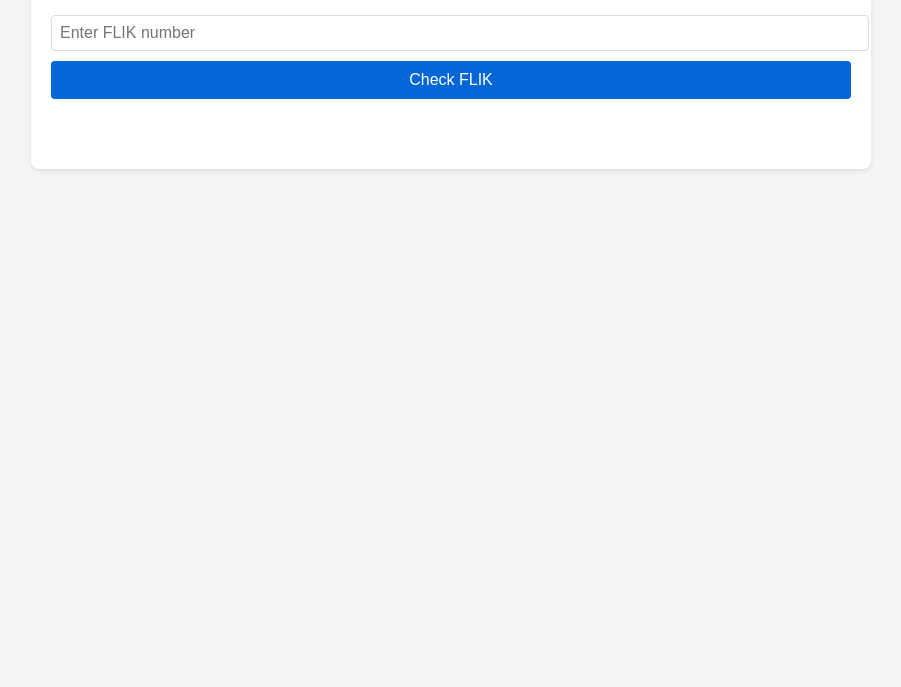
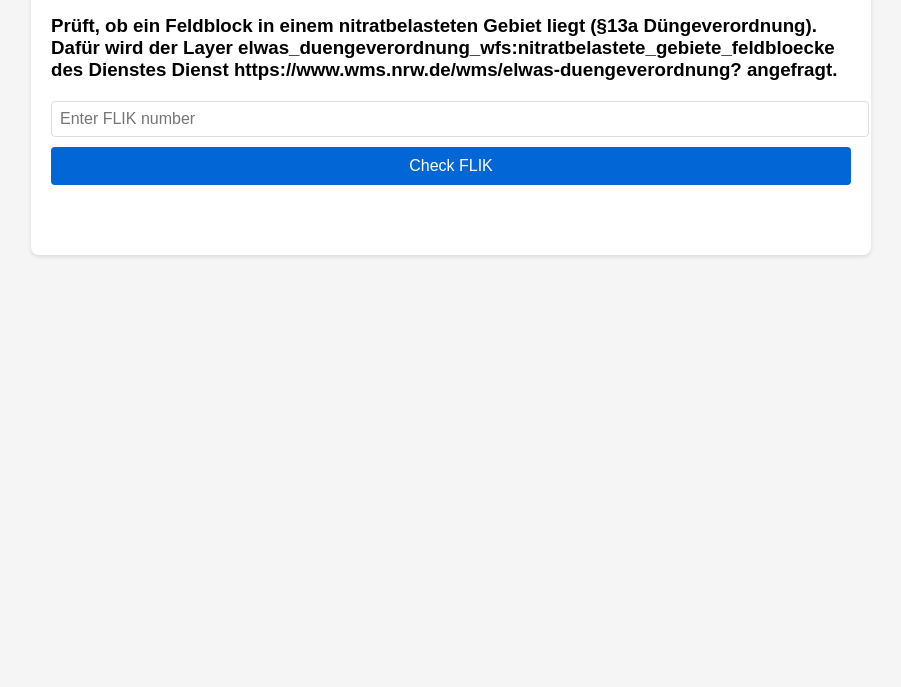
Before and after one commit to kratum/flik-checker, a plain HTML site: page index.html in a window 1280 px wide. Shown: the part 113-800 px from the top of the page, without its empty margins (189-1090 px from the left). Drawn offline with Linux system fonts and the light colour scheme.

Commit message:
Update index.html

```diff
--- a/index.html
+++ b/index.html
@@ -83,6 +83,8 @@
 <body>
     <div class="container">
         <h1>FLIK Checker</h1>
+        <h3>Prüft, ob ein Feldblock in einem nitratbelasteten Gebiet liegt (§13a Düngeverordnung). Dafür wird der Layer elwas_duengeverordnung_wfs:nitratbelastete_gebiete_feldbloecke des Dienstes Dienst https://www.wms.nrw.de/wms/elwas-duengeverordnung? angefragt.
+</h3>
         <div class="form-container">
             <input type="text" id="flik" placeholder="Enter FLIK number" required>
             <button onclick="checkFLIK()">Check FLIK</button>
```
